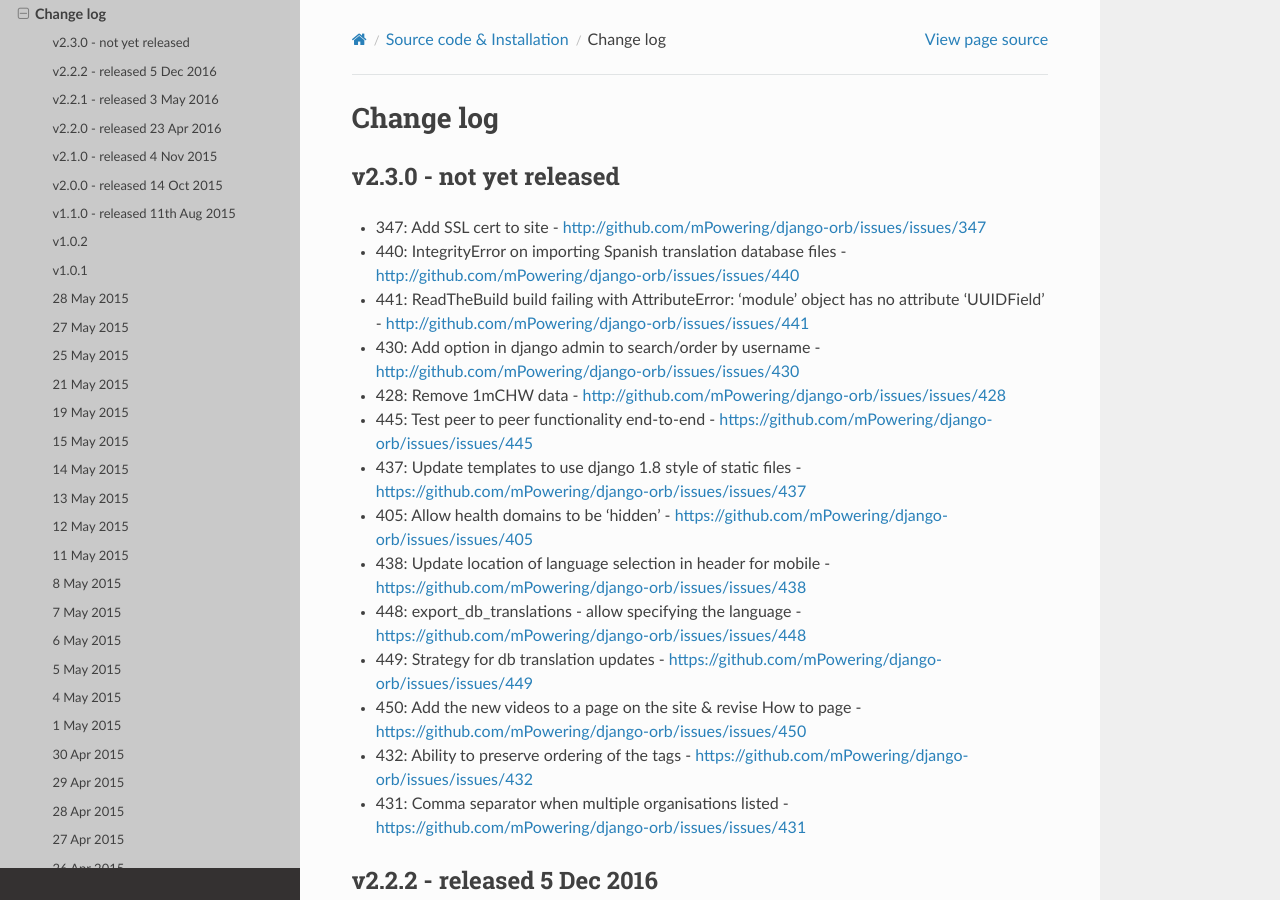
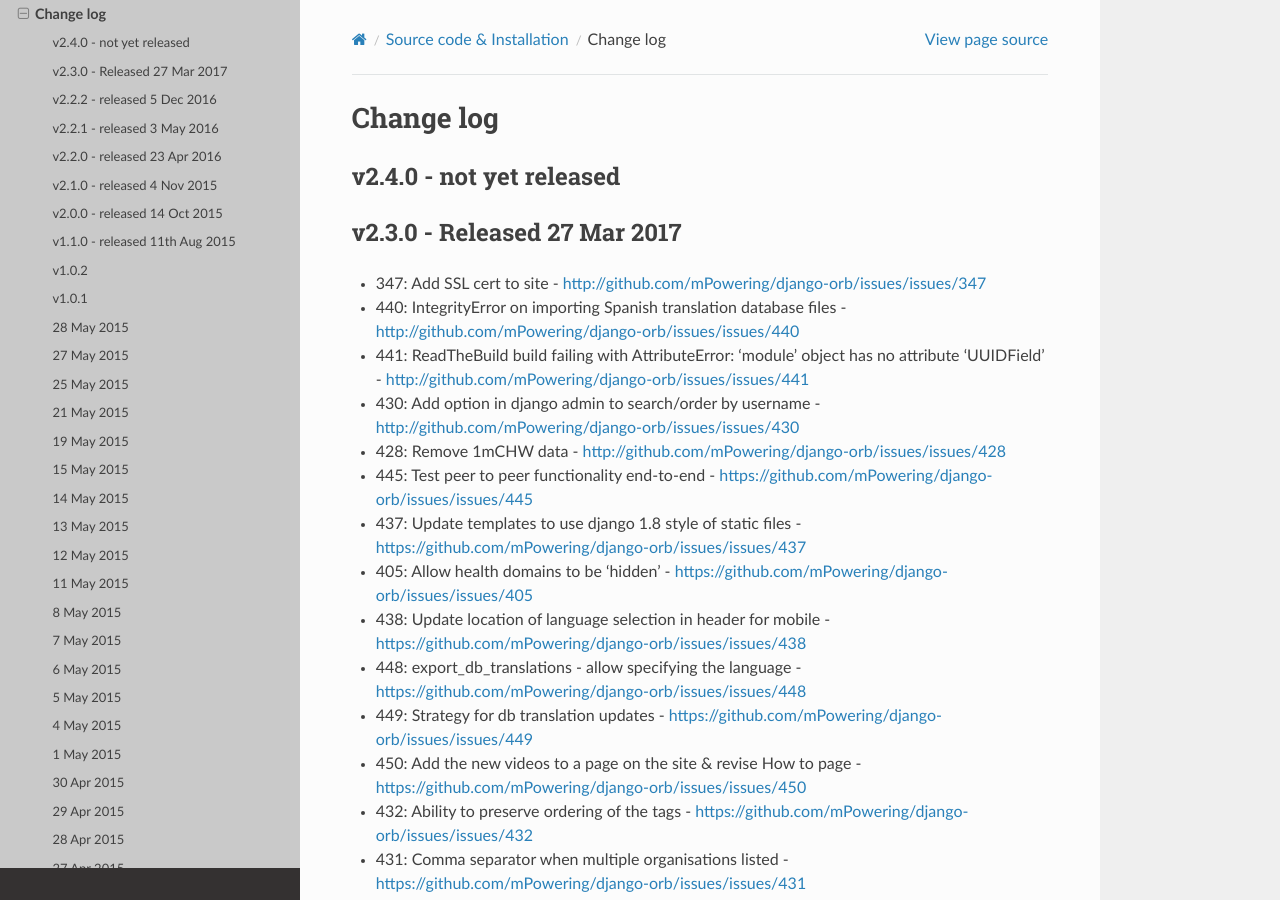
Before and after one commit to mPowering/django-orb, a Sphinx documentation site: the page built from docs/technical/changelog.rst, in a window 1280 px wide and 900 px high. Built offline with Sphinx 7.4.7 and the Read the Docs theme 2.0.0, drawn with Linux system fonts in a browser that asks for light colours.

Commit message:
update docs

```diff
--- a/docs/technical/changelog.rst
+++ b/docs/technical/changelog.rst
@@ -2,7 +2,11 @@ Change log
 =====================================
 
 
-v2.3.0 - not yet released
+v2.4.0 - not yet released
+----------------------------------
+
+
+v2.3.0 - Released 27 Mar 2017
 ----------------------------------
 
 * 347: Add SSL cert to site - http://github.com/mPowering/django-orb/issues/issues/347
```
